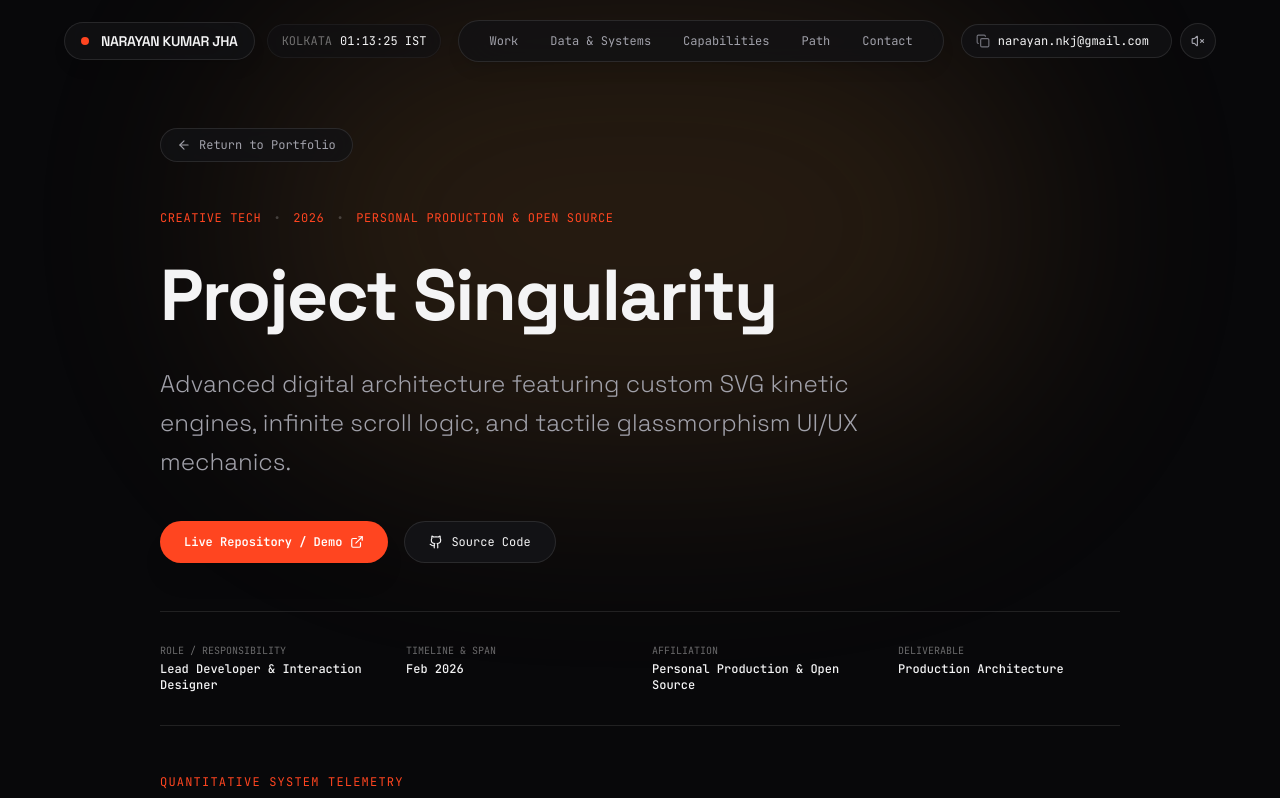
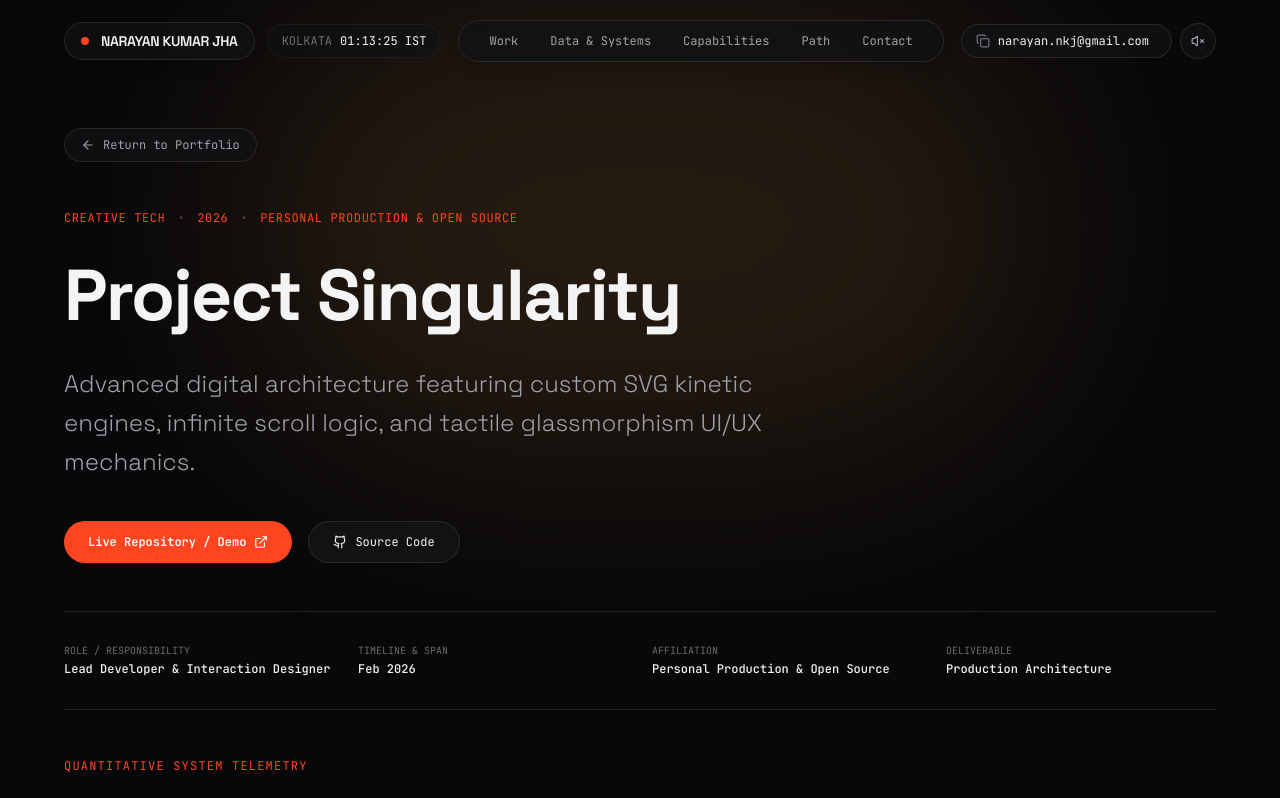
Before and after one commit to narayan-nkj/Narayan.nkj, a Next.js app in the folder projects/nkj_2/: page /project/project-singularity in a window 1280 px wide. Shown: the top 798 px of the page. Built offline with nearby package versions, Linux system fonts and the light colour scheme.

Commit message:
fix(ui): responsive full-width container for project slug page

```diff
--- a/projects/nkj_2/app/project/[slug]/page.tsx
+++ b/projects/nkj_2/app/project/[slug]/page.tsx
@@ -28,7 +28,7 @@ export default async function ProjectPage({
 
   return (
     <CaseStudyClientWrapper project={project} nextProject={nextProject}>
-      <div className="min-h-screen pt-32 pb-24 px-4 sm:px-8 max-w-5xl mx-auto z-10 relative">
+      <div className="min-h-screen pt-32 pb-24 px-4 sm:px-8 lg:px-12 xl:px-16 w-full max-w-[1500px] 2xl:max-w-[1700px] mx-auto z-10 relative">
 
         {/* Back Link */}
         <div className="mb-12">
```
